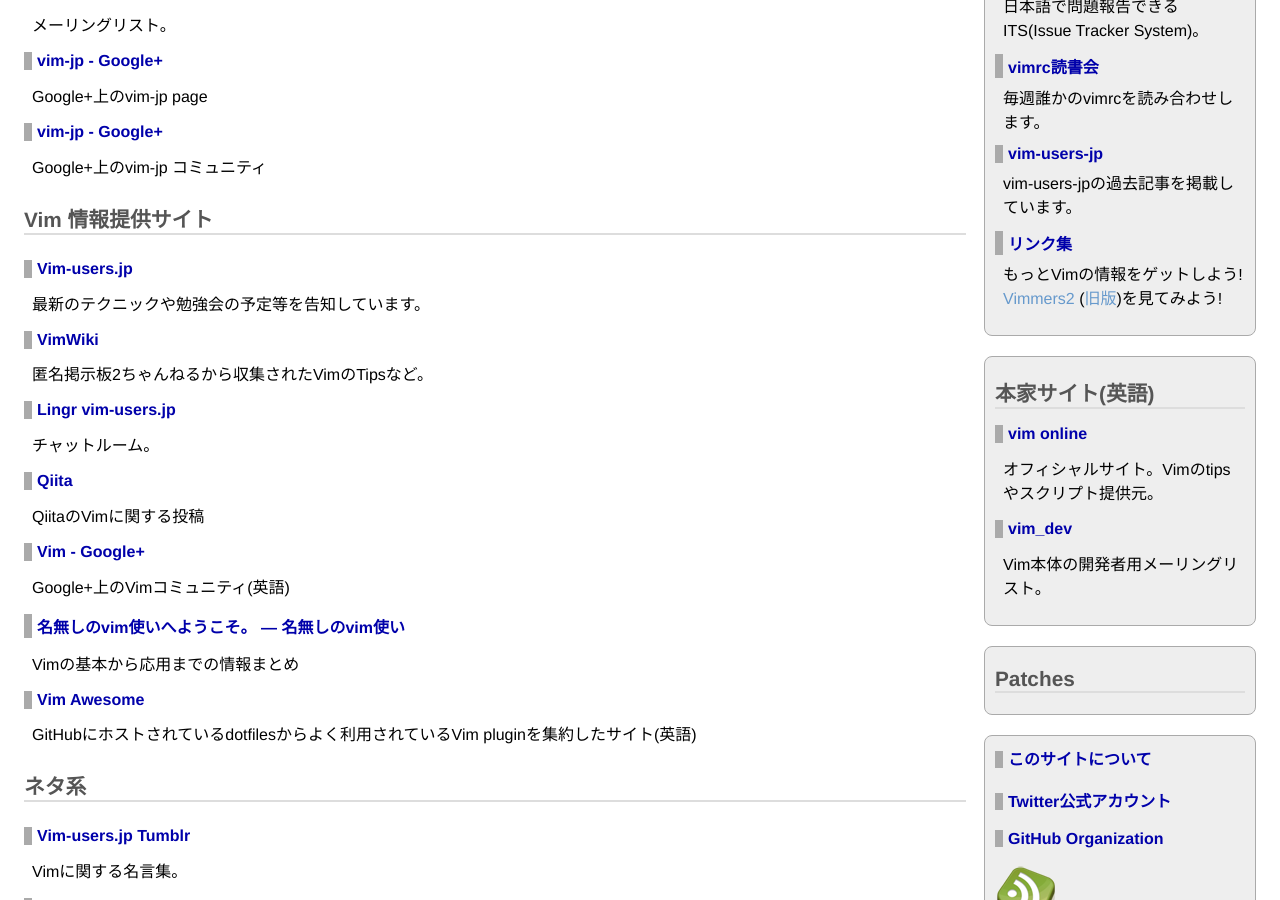
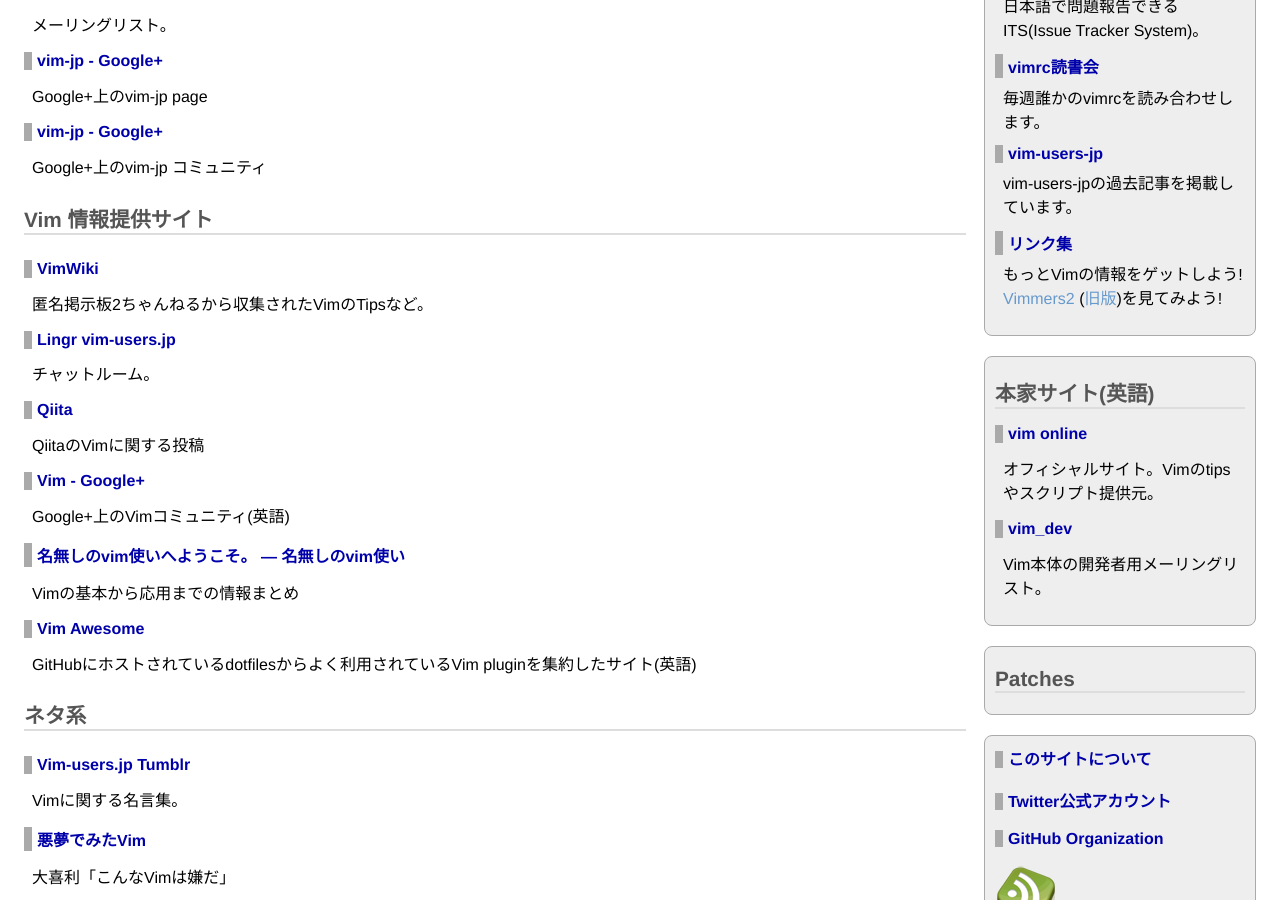
Before and after one commit to vim-jp/vim-jp.github.io, a Jekyll site: the page built from links.html, in a window 1280 px wide and 900 px high, scrolled down 561 px. Built offline with Jekyll 4.4.1, drawn with Linux system fonts in a browser that asks for light colours; nearby versions of some CDN libraries; Markdown is read by kramdown in place of the engine named in the settings; comment, search, counter and statistics services are not loaded.

Commit message:
Delete dead link.

```diff
--- a/links.html
+++ b/links.html
@@ -26,8 +26,6 @@
 
 <h2>Vim 情報提供サイト</h2>
 <dl>
-    <dt><a href="http://vim-users.jp/">Vim-users.jp</a></dt>
-    <dd>最新のテクニックや勉強会の予定等を告知しています。</dd>
     <dt><a href="http://vimwiki.net/">VimWiki</a></dt>
     <dd>匿名掲示板2ちゃんねるから収集されたVimのTipsなど。</dd>
     <dt><a href="http://lingr.com/room/vim">Lingr vim-users.jp</a></dt>
```
